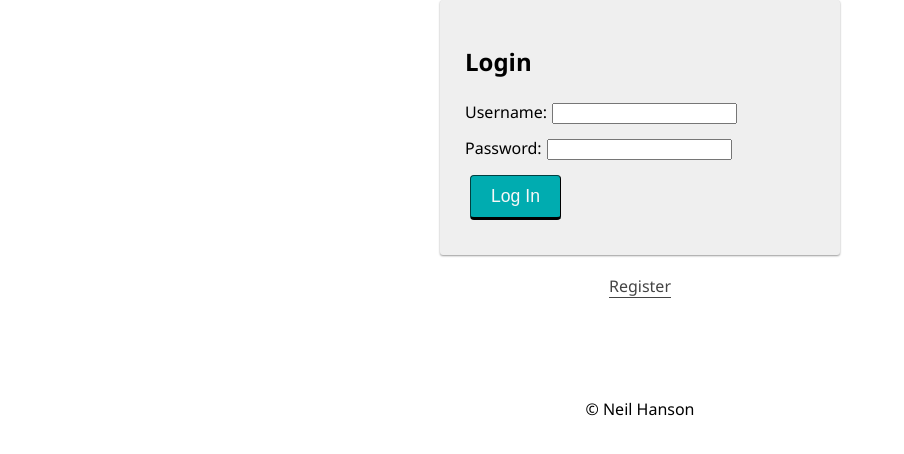
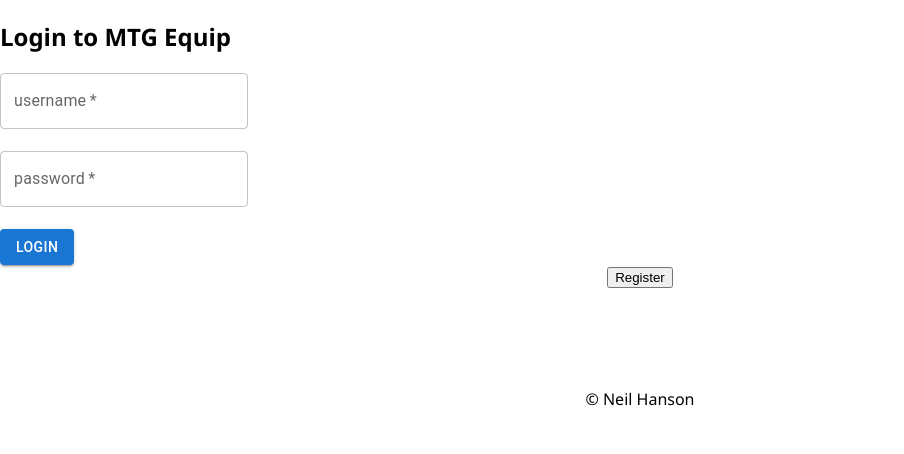
Before and after one commit to NH-pro/MTGEquip-solo-project, a React (Create React App) app: page /#/user in a window 1280 px wide. Shown: the top 454 px of the page, without its empty margins (0-904 px from the left). Built offline with nearby package versions, Linux system fonts and the light colour scheme; no server answers.

Commit message:
starting some styling

```diff
--- a/package.json
+++ b/package.json
@@ -7,6 +7,9 @@
     "node": "16.x"
   },
   "dependencies": {
+    "@emotion/react": "^11.9.3",
+    "@emotion/styled": "^11.9.3",
+    "@mui/material": "^5.8.7",
     "axios": "^0.21.1",
     "bcryptjs": "^2.4.3",
     "cookie-session": "^2.0.0",
--- a/src/components/App/App.css
+++ b/src/components/App/App.css
@@ -8,105 +8,3 @@ body {
   font-family: 'Segoe UI', Tahoma, Geneva, Verdana, sans-serif;
   margin: 0px;
 }
-
-img {
-  display: inline-block;
-  max-width: 100%;
-}
-
-/* --------------------------------------------------------------------------------
-Container
--------------------------------------------------------------------------------- */
-
-.container {
-  padding: 20px;
-}
-
-/* --------------------------------------------------------------------------------
-Button
--------------------------------------------------------------------------------- */
-
-.btn {
-  display: inline-block;
-  padding: 10px 20px;
-  border-color: #014041;
-  border-width: 1px 1px 3px;
-  border-radius: 4px;
-  background-color: #00acb0;
-  color: #f8f8f8;
-  font-size: 1.1rem;
-  outline: 0;
-  cursor: pointer;
-}
-
-.btn_sizeMin {
-  min-height: 50px;
-  min-width: 100px;
-}
-
-.btn_sizeSm {
-  padding: 10px 15px;
-  font-size: 0.8rem;
-}
-
-.btn_sizeFull {
-  display: block;
-  width: 100%;
-}
-
-.btn:hover {
-  background-color: #008183;
-  text-decoration: none;
-}
-
-/* This line makes the "Register" and "Login" buttons look like links */
-.btn_asLink {
-  padding: 0;
-  border-width: 0;
-  border-bottom: 1px solid #444;
-  border-radius: 0;
-  background: none;
-  font: inherit;
-  color: #444;
-}
-
-.btn_asLink:hover {
-  background-color: transparent;
-  border-color: #008183;
-  color: #008183;
-}
-
-/* --------------------------------------------------------------------------------
-Alert
--------------------------------------------------------------------------------- */
-
-.alert {
-  box-sizing: border-box;
-  padding: 15px 10px;
-  margin: 15px 0;
-  border: 2px solid #e01616;
-  background-color: #efefef;
-  border-radius: 3px;
-  color: #e01616;
-  font-size: 0.8rem;
-}
-
-/* --------------------------------------------------------------------------------
-Form Treatment
--------------------------------------------------------------------------------- */
-
-.formPanel {
-  box-sizing: border-box;
-  width: 400px;
-  max-width: 100%;
-  padding: 25px;
-  margin: 0 auto 20px;
-  background-color: #efefef;
-  border-radius: 3px;
-  box-shadow: 0 1px 2px rgb(0, 0, 0, 0.4);
-}
-
-input {
-  margin: 5px;
-  margin-bottom: 10px;
-}
--- a/src/components/LogOutButton/LogOutButton.jsx
+++ b/src/components/LogOutButton/LogOutButton.jsx
@@ -1,18 +1,21 @@
 import React from 'react';
 import { useDispatch } from 'react-redux';
+import { Button } from '@mui/material';
 
 function LogOutButton(props) {
   const dispatch = useDispatch();
   return (
-    <button
+    <Button
       // This button shows up in multiple locations and is styled differently
       // because it's styled differently depending on where it is used, the className
       // is passed to it from it's parents through React props
       className={props.className}
       onClick={() => dispatch({ type: 'LOGOUT' })}
+      variant="contained"
+      color="error"
     >
       Log Out
-    </button>
+    </Button>
   );
 }
 
--- a/src/components/LoginForm/LoginForm.jsx
+++ b/src/components/LoginForm/LoginForm.jsx
@@ -1,6 +1,8 @@
-import React, { useState } from 'react';
+import * as React from 'react';
+import { useState } from 'react';
 import { useDispatch } from 'react-redux';
 import {useSelector} from 'react-redux';
+import { TextField, Button } from '@mui/material';
 
 function LoginForm() {
   const [username, setUsername] = useState('');
@@ -26,7 +28,7 @@ function LoginForm() {
 
   return (
     <form className="formPanel" onSubmit={login}>
-      <h2>Login</h2>
+      <h2>Login to MTG Equip</h2>
       {errors.loginMessage && (
         <h3 className="alert" role="alert">
           {errors.loginMessage}
@@ -34,8 +36,9 @@ function LoginForm() {
       )}
       <div>
         <label htmlFor="username">
-          Username:
-          <input
+          <TextField
+            variant="outlined"
+            label="username"
             type="text"
             name="username"
             required
@@ -44,10 +47,12 @@ function LoginForm() {
           />
         </label>
       </div>
+      <br/>
       <div>
         <label htmlFor="password">
-          Password:
-          <input
+          <TextField
+            variant="outlined"
+            label="password"
             type="password"
             name="password"
             required
@@ -56,8 +61,9 @@ function LoginForm() {
           />
         </label>
       </div>
+      <br/>
       <div>
-        <input className="btn" type="submit" name="submit" value="Log In" />
+        <Button variant="contained" type="submit" name="submit" value="Log In">Login</Button>
       </div>
     </form>
   );
--- a/src/components/MatchMenu/MatchMenu.jsx
+++ b/src/components/MatchMenu/MatchMenu.jsx
@@ -1,7 +1,9 @@
-import React, { useEffect, useState } from 'react';
+import * as React from 'react';
+import { useEffect, useState } from 'react';
 import { useDispatch , useSelector } from 'react-redux';
 import { useHistory } from "react-router-dom";
 import { useParams } from 'react-router-dom';
+import { TextField } from '@mui/material';
 
 
 function MatchMenu() {
@@ -45,15 +47,8 @@ function MatchMenu() {
 
     return (
         <>
-            {matchInfo &&
-                <h2>Match #{matchInfo.id}</h2>
-            }
-            <textarea
-                onChange={(event) => setNote(event.target.value)}
-                rows="10"
-                cols="40"
-                maxLength="400"
-            />
+            <h2>Match #{matchInfo.id}</h2>
+            <TextField multiline onChange={(event) => setNote(event.target.value)}/>
             <br/>
             <button  onClick={() => history.goBack()}>Back</button>
             <br/>
--- a/src/components/UserPage/UserPage.jsx
+++ b/src/components/UserPage/UserPage.jsx
@@ -1,30 +1,40 @@
-import React from 'react';
+import * as React from 'react';
 import LogOutButton from '../LogOutButton/LogOutButton';
 import {useSelector} from 'react-redux';
-import {Link } from "react-router-dom";
+import { Link } from "react-router-dom";
+import { Button, Grid, Stack } from '@mui/material';
+
 
 function UserPage() {
   // this component doesn't do much to start, just renders some user reducer info to the DOM
   const user = useSelector((store) => store.user);
   return (
-      <div className="user_container">
-        <h1>Welcome to MTG Equip</h1>
-        <h2>Hello, {user.username}!</h2>
-        {/* <p>Your ID is: {user.id}</p> */}
-        <Link to="/newMatch">
-          <button>New Match</button>
-        </Link>
-        <br/>
-        <Link to="/joinMatch">
-          <button>Join Match</button>
-        </Link>
-        <br/>
-        <Link to="/matchHistory">
-          <button>History</button>
-        </Link>
-        <br/>
-        <LogOutButton className="btn" />
-      </div>
+      <Grid
+        container
+        direction="column"
+        justifyContent="center"
+        alignItems="center"
+      >
+        <Stack
+          direction="column"
+          justifyContent="space-evenly"
+          alignItems="center"
+          spacing={2}
+        >
+          <h1>Welcome to MTG Equip</h1>
+          <h2>Hello, {user.username}!</h2>
+          <Link to="/newMatch" style={{ textDecoration: 'none' }}>
+            <Button variant="contained">New Match</Button>
+          </Link>
+          <Link to="/joinMatch" style={{ textDecoration: 'none' }}>
+            <Button variant="contained">Join Match</Button>
+          </Link>
+          <Link to="/matchHistory" style={{ textDecoration: 'none' }}>
+            <Button variant="contained">History</Button>
+          </Link>
+          <LogOutButton />
+        </Stack>
+      </Grid>
   );
 }
 
```
